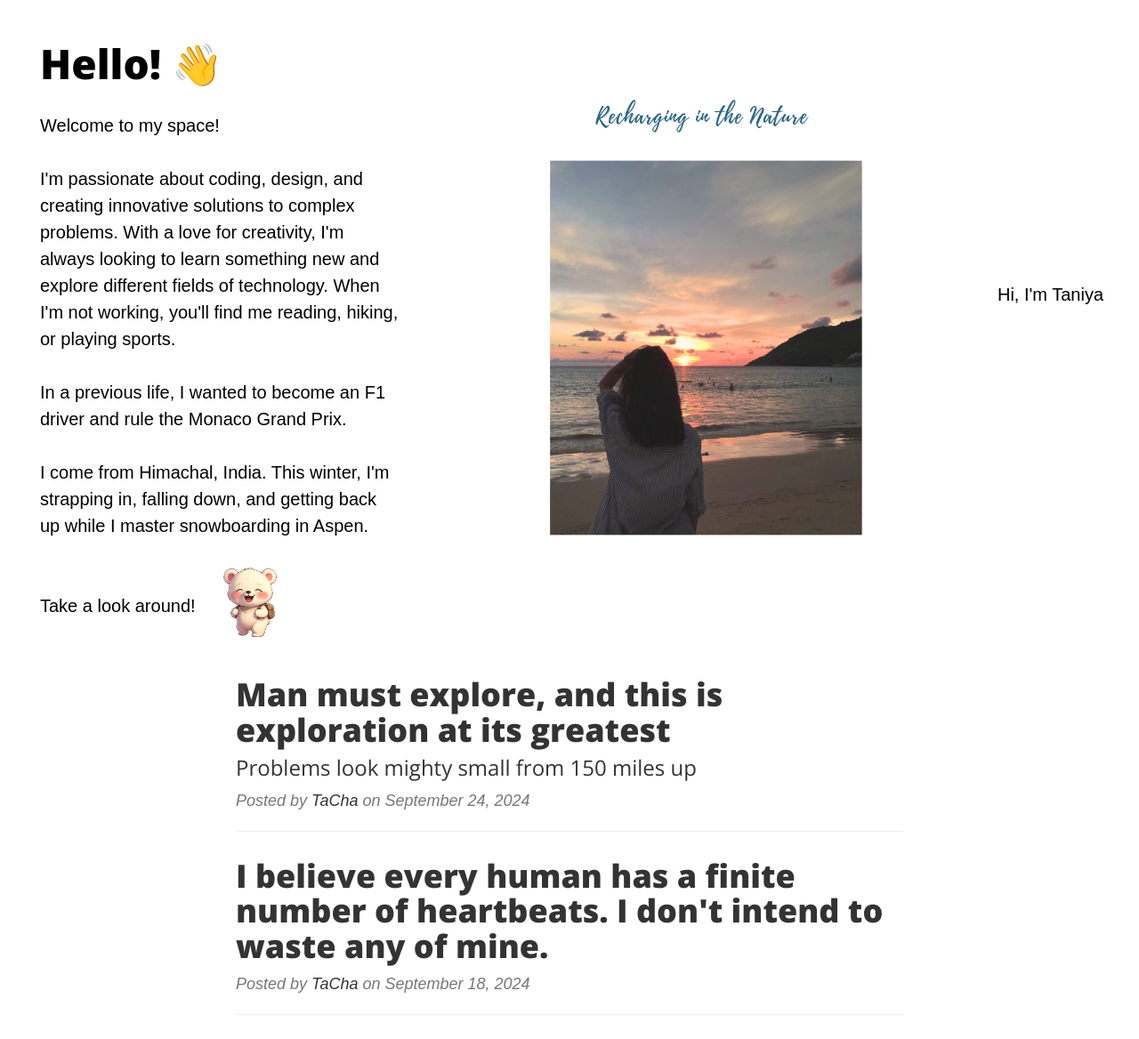
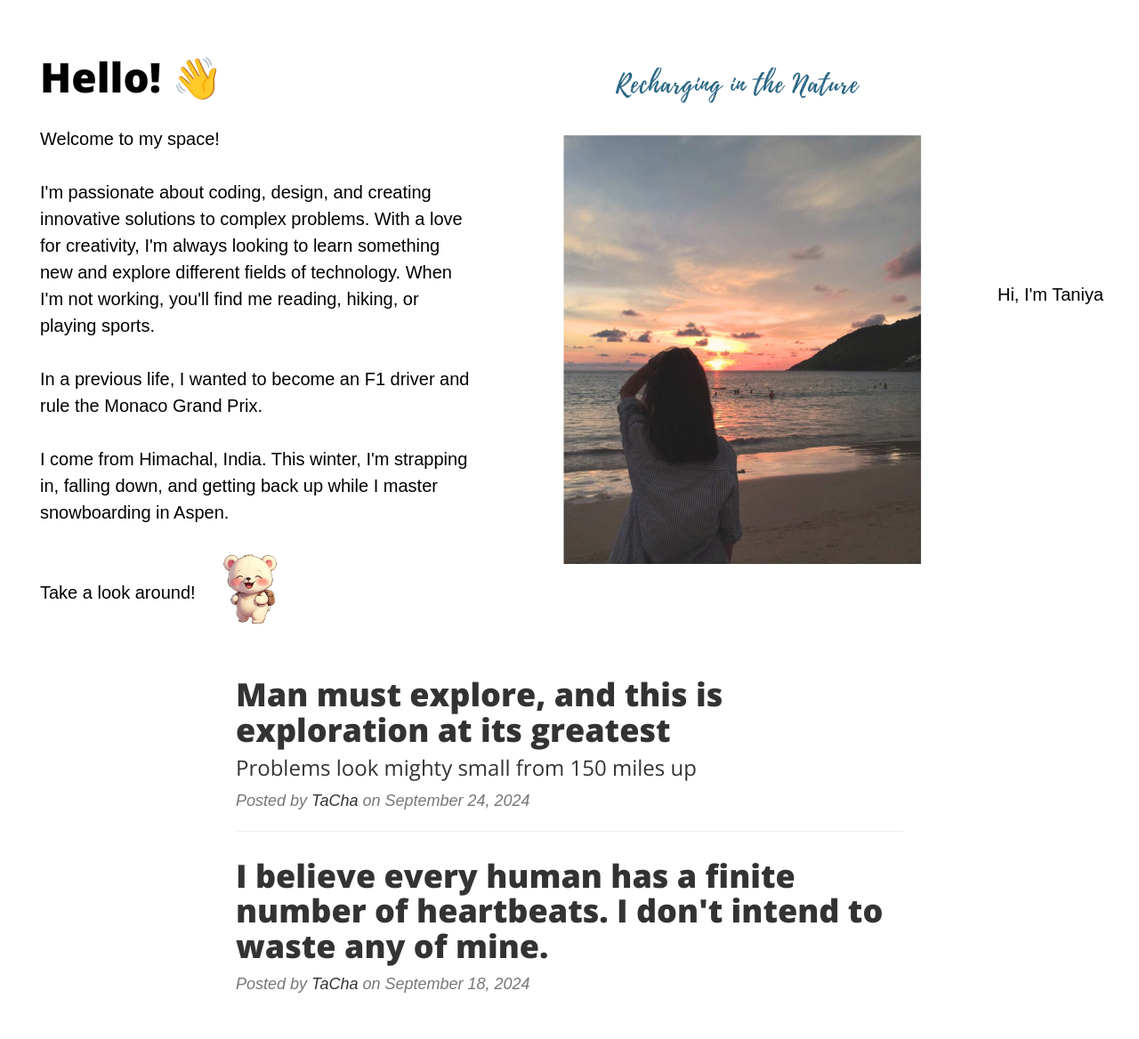
Before and after one commit to taniyachauhan/website, a website: page index.html in a window 1280 px wide. Shown: the part 69-1237 px from the top of the page at 89% size. Drawn offline with nearby package versions, Linux system fonts and the light colour scheme.

Commit message:
Update index.html

```diff
--- a/index.html
+++ b/index.html
@@ -111,14 +111,14 @@
             background: url('img/sunset.png') no-repeat center center;
             background-size: cover;
             height: 75%;
-            max-width: 45%;
-            margin-left: 130px;
+            max-width: 55%;
+            margin-left: 50px;
             margin-top: 90px;
             overflow: hidden;
         }
         .image-caption {
-            max-width: 45%;
-            margin-left: 130px;
+            max-width: 55%;
+            margin-left: 50px;
             text-align: center;
         }
         .bottom-section {
@@ -155,6 +155,8 @@
         .blog-section {
             max-width: 100%;
             padding: 0 50px;
+            max-height: 400px;
+            overflow-y: auto;
         }
         .theme-toggle {
             margin-left: 10px;
@@ -195,14 +197,13 @@
             <p>Welcome to my space!</p>
             <p>I'm passionate about coding, design, and creating innovative solutions to complex problems. With a love for creativity, I'm always looking to learn something new and explore different fields of technology. When I'm not working, you'll find me reading, hiking, or playing sports.</p>
             <p>In a previous life, I wanted to become an F1 driver and rule the Monaco Grand Prix.</p>
-              <p>I come from Himachal, India. This winter, I'm strapping in, falling down, and getting back up while I master snowboarding in Aspen.</p>
+            <p>I come from Himachal, India. This winter, I'm strapping in, falling down, and getting back up while I master snowboarding in Aspen.</p>
             <div class="bottom-section">
                 <p>Take a look around!</p>
                 <img src="img/milk-transformed.png" alt="Milk Transformed Image">
             </div>
         </div>
         <div class="image-container"></div>
-
         <div class="image-caption">Hi, I'm Taniya</div>
     </header>
     <div class="blog-section">
@@ -260,7 +261,6 @@
     <script>
         const themeIcon = document.getElementById('theme-icon');
         let isDarkMode = false;
-
         function toggleTheme() {
             isDarkMode = !isDarkMode;
             if (isDarkMode) {
@@ -271,7 +271,6 @@
                 themeIcon.classList.replace('fa-sun', 'fa-moon');
             }
         }
-
         themeIcon.addEventListener('click', toggleTheme);
     </script>
 </body>
```
